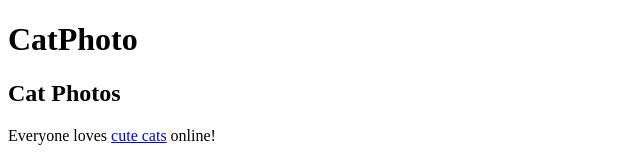
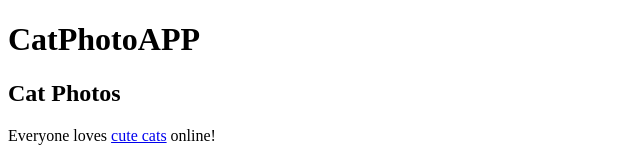
Before and after one commit to mGonzy7/catphotoapp, a plain HTML site: page index.html in a window 1280 px wide. Shown: the top 160 px of the page, without its empty margins (0-640 px from the left). Drawn offline with Linux system fonts and the light colour scheme.

Commit message:
Update index.html

```diff
--- a/index.html
+++ b/index.html
@@ -7,7 +7,7 @@
   </head>
   <body>
     <main>
-      <h1>CatPhoto</h1>
+      <h1>CatPhotoAPP</h1>
       <section>
         <h2>Cat Photos</h2>
         <p>Everyone loves <a href="https://cdn.freecodecamp.org/curriculum/cat-photo-app/running-cats.jpg">cute cats</a> online!</p>
```
